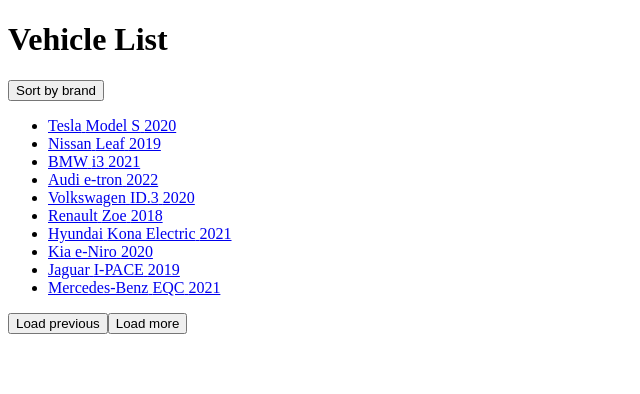
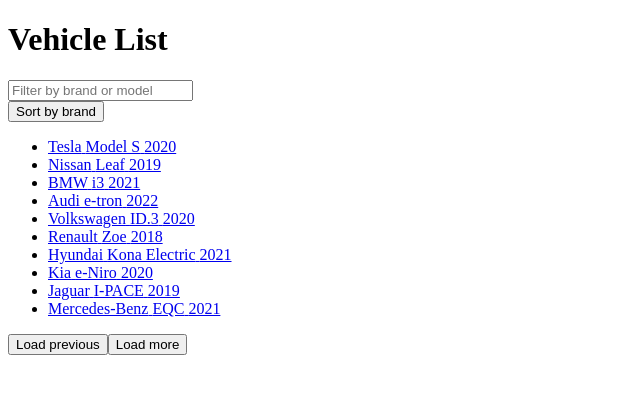
Before and after one commit to dixy-xavier/aampere-vehicles, a Next.js app: page /vehicles in a window 1280 px wide. Shown: the top 394 px of the page, without its empty margins (0-640 px from the left). Built offline with nearby package versions, Linux system fonts and the light colour scheme.

Commit message:
Adds the filter

```diff
--- a/src/app/vehicles/page.tsx
+++ b/src/app/vehicles/page.tsx
@@ -1,60 +1,89 @@
 'use client';
-import React, { useEffect, useState, useCallback } from 'react';
+import React, { useEffect, useState, useCallback, useMemo } from 'react';
 import Link from 'next/link';
 import { getVehicles } from '@/utils/services';
 import { Vehicle } from '@/types';
 
-const VehicleList = () => {
+const LIMIT = 10;
+
+const useVehicles = (page: number, sort: boolean, filterText: string) => {
     const [state, setState] = useState({
         vehicles: [] as Vehicle[],
         totalPages: 0,
-        page: 1,
         loading: true,
-        sort: false,
     });
-    const LIMIT = 10;
 
     const fetchVehicles = useCallback(async () => {
         setState(prevState => ({ ...prevState, loading: true }));
-        const vehiclesData: { count: number; data: Vehicle[] } = await getVehicles({ page: state.page, sort: state.sort });
-        setState(prevState => ({
-            ...prevState,
+        const vehiclesData: { count: number; data: Vehicle[] } = await getVehicles({ page, sort, filter: filterText });
+        setState({
             vehicles: vehiclesData.data,
-            totalPages: prevState.totalPages || Math.ceil(vehiclesData.count / LIMIT),
+            totalPages: Math.ceil(vehiclesData.count / LIMIT),
             loading: false,
-        }));
-    }, [state.page, state.sort]);
+        });
+    }, [page, sort, filterText]);
 
     useEffect(() => {
         fetchVehicles();
     }, [fetchVehicles]);
 
+    return { ...state, fetchVehicles };
+};
+
+const debounce = (func: Function, wait: number) => {
+    let timeout: NodeJS.Timeout;
+    return function (...args: any[]) {
+        clearTimeout(timeout);
+        timeout = setTimeout(() => func(...args), wait);
+    };
+};
+
+const VehicleList = () => {
+    const [page, setPage] = useState(1);
+    const [sort, setSort] = useState(false);
+    const [filterText, setFilterText] = useState('');
+    const { vehicles, totalPages, loading } = useVehicles(page, sort, filterText);
+
     const toggleSort = useCallback(() => {
-        setState(prevState => ({ ...prevState, sort: !prevState.sort }));
+        setSort(prevSort => !prevSort);
     }, []);
 
+    const debounceFilter = useMemo(() => debounce((filterText: string) => {
+        setFilterText(filterText);
+    }, 300), []);
+
     const loadPrevious = useCallback(() => {
-        if (state.page > 1) {
-            setState(prevState => ({ ...prevState, page: prevState.page - 1 }));
+        if (page > 1) {
+            setPage(prevPage => prevPage - 1);
         }
-    }, [state.page]);
+    }, [page]);
 
     const loadMore = useCallback(() => {
-        if (state.page < state.totalPages) {
-            setState(prevState => ({ ...prevState, page: prevState.page + 1 }));
+        if (page < totalPages) {
+            setPage(prevPage => prevPage + 1);
         }
-    }, [state.page, state.totalPages]);
+    }, [page, totalPages]);
 
     return (
         <div>
             <h1>Vehicle List</h1>
-            {state.loading ? <p>Loading...</p> : (
+            {vehicles.length === 0 && loading ? <p>Loading...</p> : (
                 <div>
                     <div>
-                        <button onClick={toggleSort}>{state.sort ? 'Unsort' : 'Sort by brand'}</button>
+                        <input
+                            type="text"
+                            placeholder="Filter by brand or model"
+                            onChange={(e) => {
+                                const filterText = e.target.value.toLowerCase();
+                                debounceFilter(filterText);
+                            }}
+                        />
                     </div>
+                    {!loading && vehicles.length > 0 && <div>
+                        <button onClick={toggleSort}>{sort ? 'Unsort' : 'Sort by brand'}</button>
+                    </div>}
                     <ul>
-                        {state.vehicles.map(vehicle => (
+                        {vehicles.map(vehicle => (
                             <li key={vehicle.id}>
                                 <Link href={`/vehicles/${vehicle.id}`}>
                                     {vehicle.brand} {vehicle.model} {vehicle.year}
@@ -62,12 +91,13 @@
                             </li>
                         ))}
                     </ul>
-                    <div>
+                    {!loading && vehicles.length > 0 && <div>
                         <button onClick={loadPrevious}>Load previous</button>
                         <button onClick={loadMore}>Load more</button>
-                    </div>
+                    </div>}
                 </div>
             )}
+            {!loading && vehicles.length === 0 && <p>No vehicles found</p>}
         </div>
     );
 };
--- a/src/pages/api/vehicles.ts
+++ b/src/pages/api/vehicles.ts
@@ -11,7 +11,8 @@
         const page = parseInt(req.query.page as string) || 1;
         const limit = parseInt(req.query.limit as string) || 10;
         const sort = req.query.sort === 'true';
-        const filter = req.query.filter as string || '';
+        const filter = (req.query.filter as string || '').toLowerCase();
+
         const vehiclesList = vehiclesData.data.map(({ brand, model, year }: { brand: string, model: string, year: number }) => ({
             brand,
             model,
@@ -20,7 +21,9 @@
         }));
 
         const filteredVehicles = filter
-            ? vehiclesList.filter(({ brand, model }: Vehicle) => brand.includes(filter) || model.includes(filter))
+            ? vehiclesList.filter(({ brand, model }: Vehicle) =>
+                brand.toLowerCase().includes(filter) ||
+                model.toLowerCase().includes(filter))
             : vehiclesList;
 
         const sortedVehicles = sort
```
